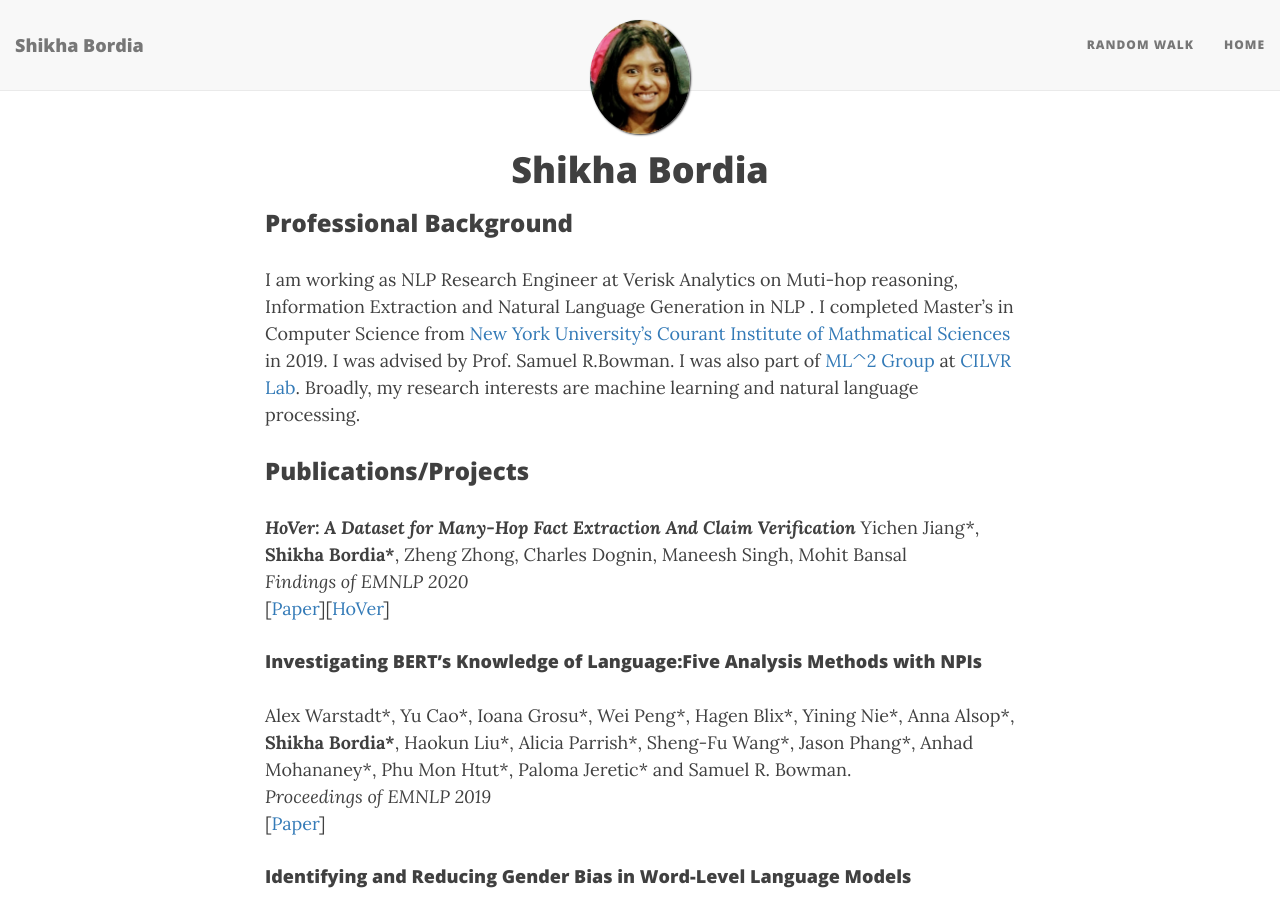
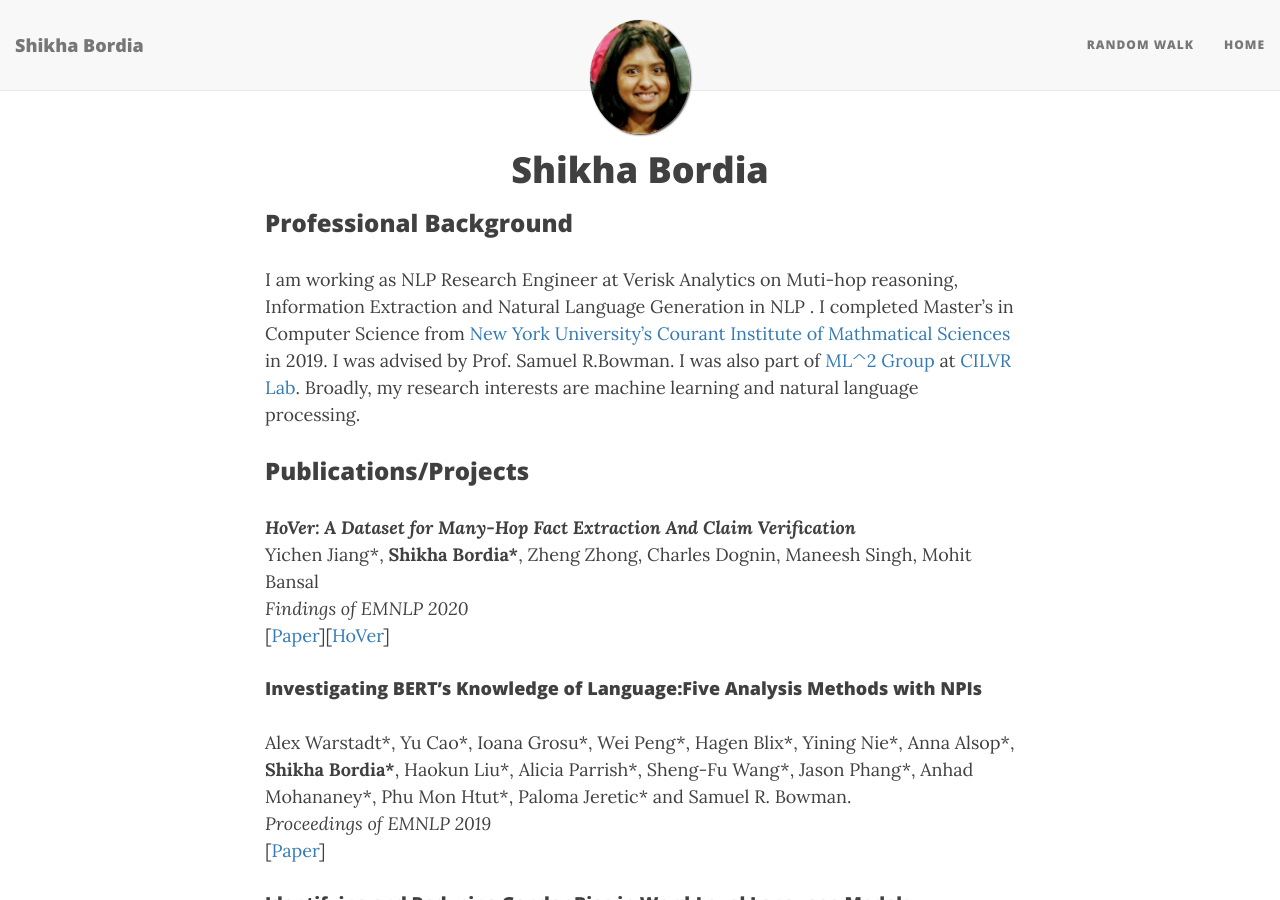
Before and after one commit to BordiaS/bordias.github.io, a Jekyll site: the page built from index.md, in a window 1280 px wide and 900 px high. Built offline with Jekyll 4.4.1, drawn with Linux system fonts in a browser that asks for light colours; nearby versions of some CDN libraries; the list of posts is cut into pages by our own code.

```diff
--- a/index.md
+++ b/index.md
@@ -12,7 +12,7 @@ I am working as NLP Research Engineer at Verisk Analytics on Muti-hop reasoning,
 
 ### Publications/Projects
 
-***HoVer: A Dataset for Many-Hop Fact Extraction And Claim Verification***
+***HoVer: A Dataset for Many-Hop Fact Extraction And Claim Verification*** \
 Yichen Jiang\*, **Shikha Bordia\***, Zheng Zhong, Charles Dognin, Maneesh Singh, Mohit Bansal \
 *Findings of EMNLP 2020* \
 [[Paper](https://arxiv.org/abs/2011.03088)][[HoVer](https://hover-nlp.github.io/)]
```
